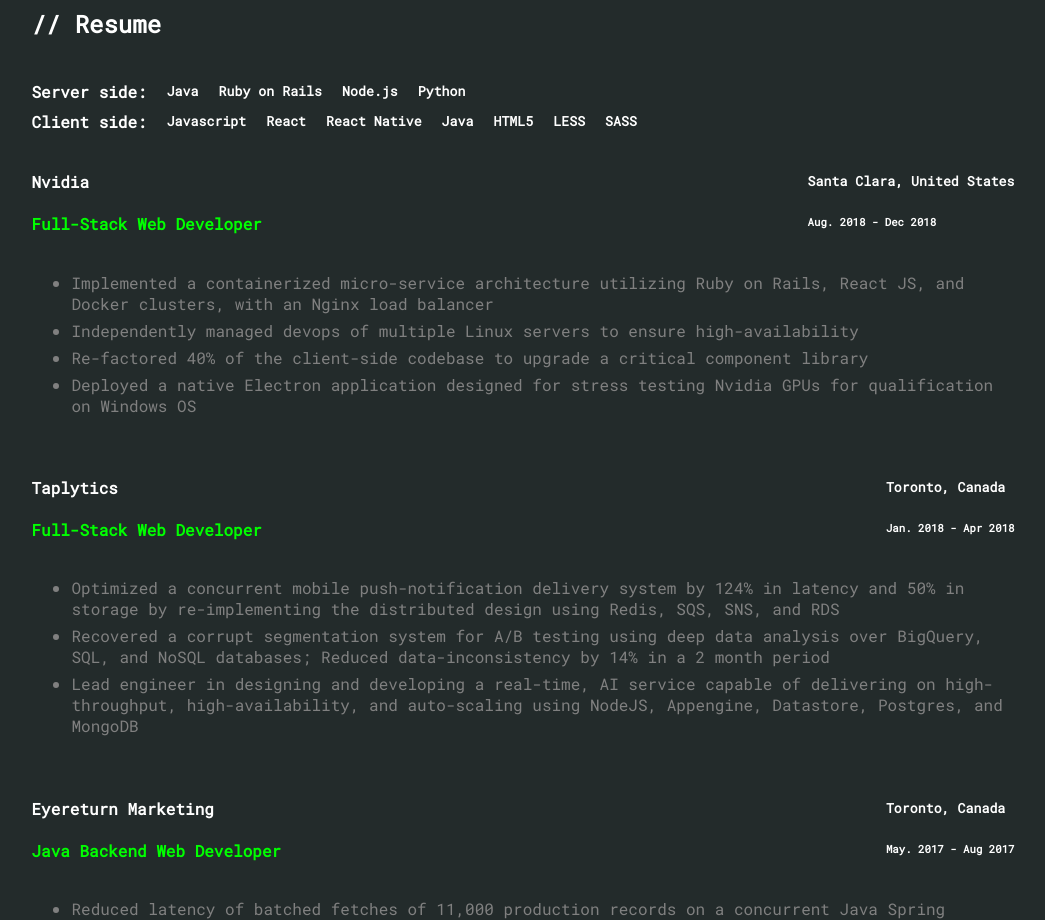
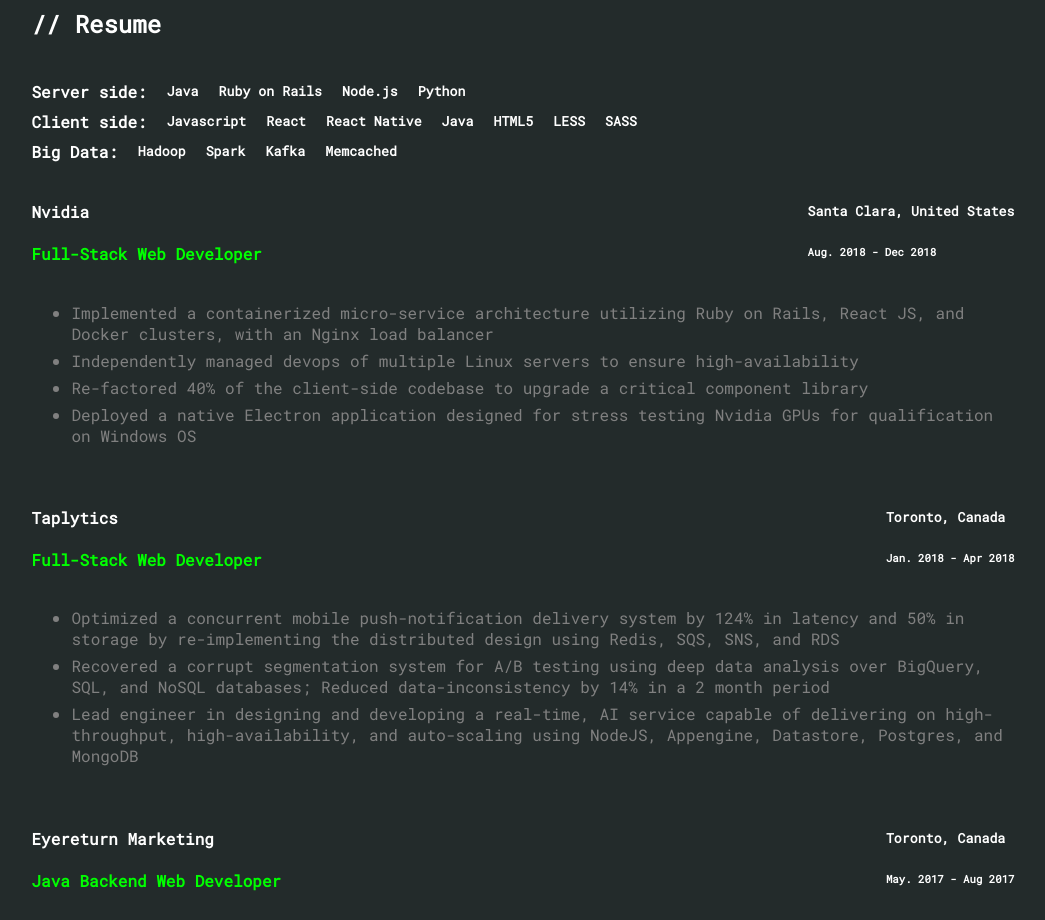
Before and after one commit to zbkkhan/zbkkhan.github.io, a plain HTML site: page index.html in a window 1280 px wide. Shown: the part 820-1740 px from the top of the page, without its empty margins (117-1162 px from the left). Drawn offline with nearby package versions, Linux system fonts and the light colour scheme.

Commit message:
Changed site layout again

```diff
--- a/index.html
+++ b/index.html
@@ -77,6 +77,23 @@
                             </div>
                             <div class="skill">
                                 <h5>SASS</h5>
+                            </div>
+                        </section>
+                    </div>
+                    <div class="skill-section"> <!-- repeatable -->
+                        <section class="skill-body">
+                            <h4>Big Data:</h4>
+                            <div class="skill">
+                                <h5>Hadoop</h5>
+                            </div>
+                            <div class="skill">
+                                <h5>Spark</h5>
+                            </div>
+                            <div class="skill">
+                                <h5>Kafka</h5>
+                            </div>
+                            <div class="skill">
+                                <h5>Memcached</h5>
                             </div>
                         </section>
                     </div>
```
